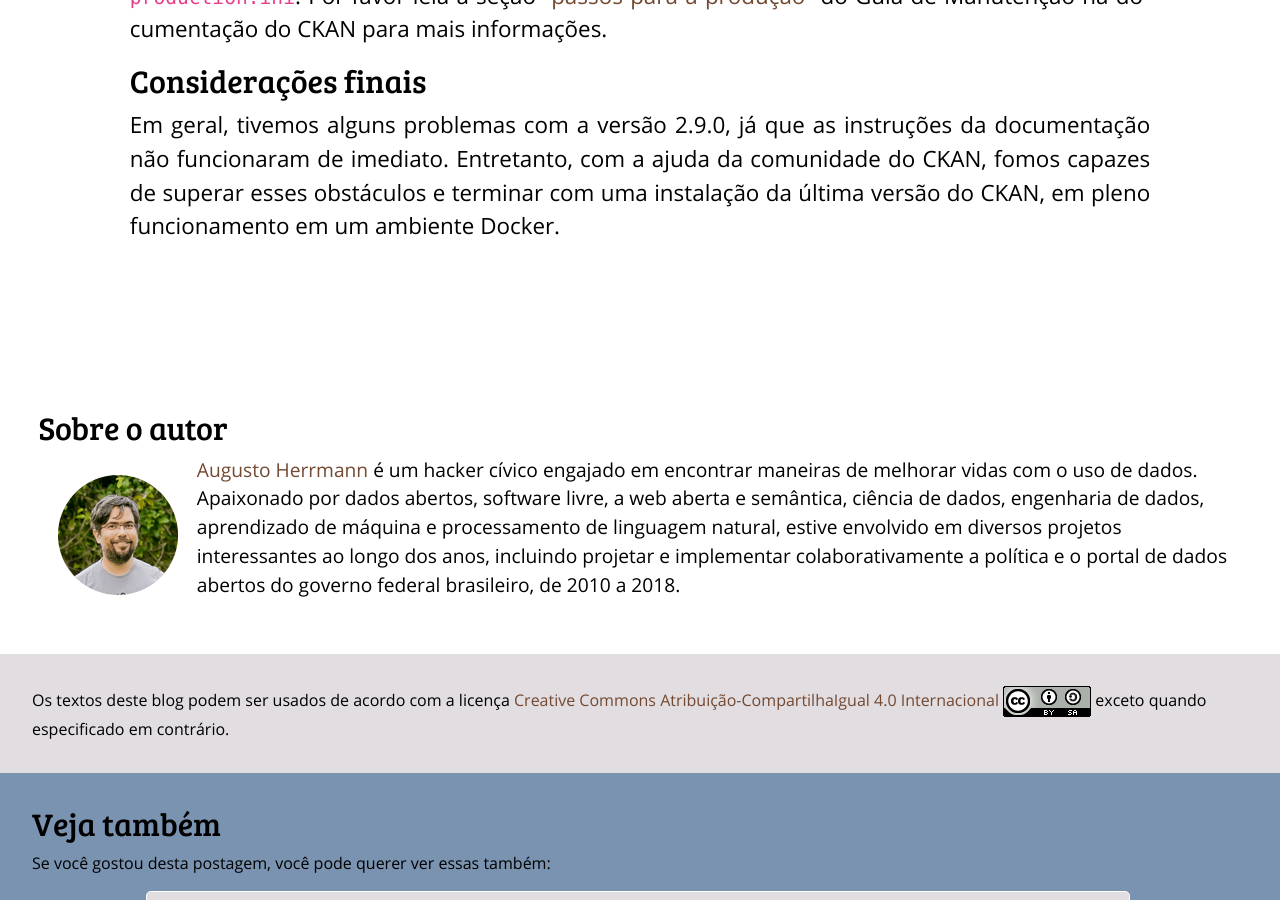
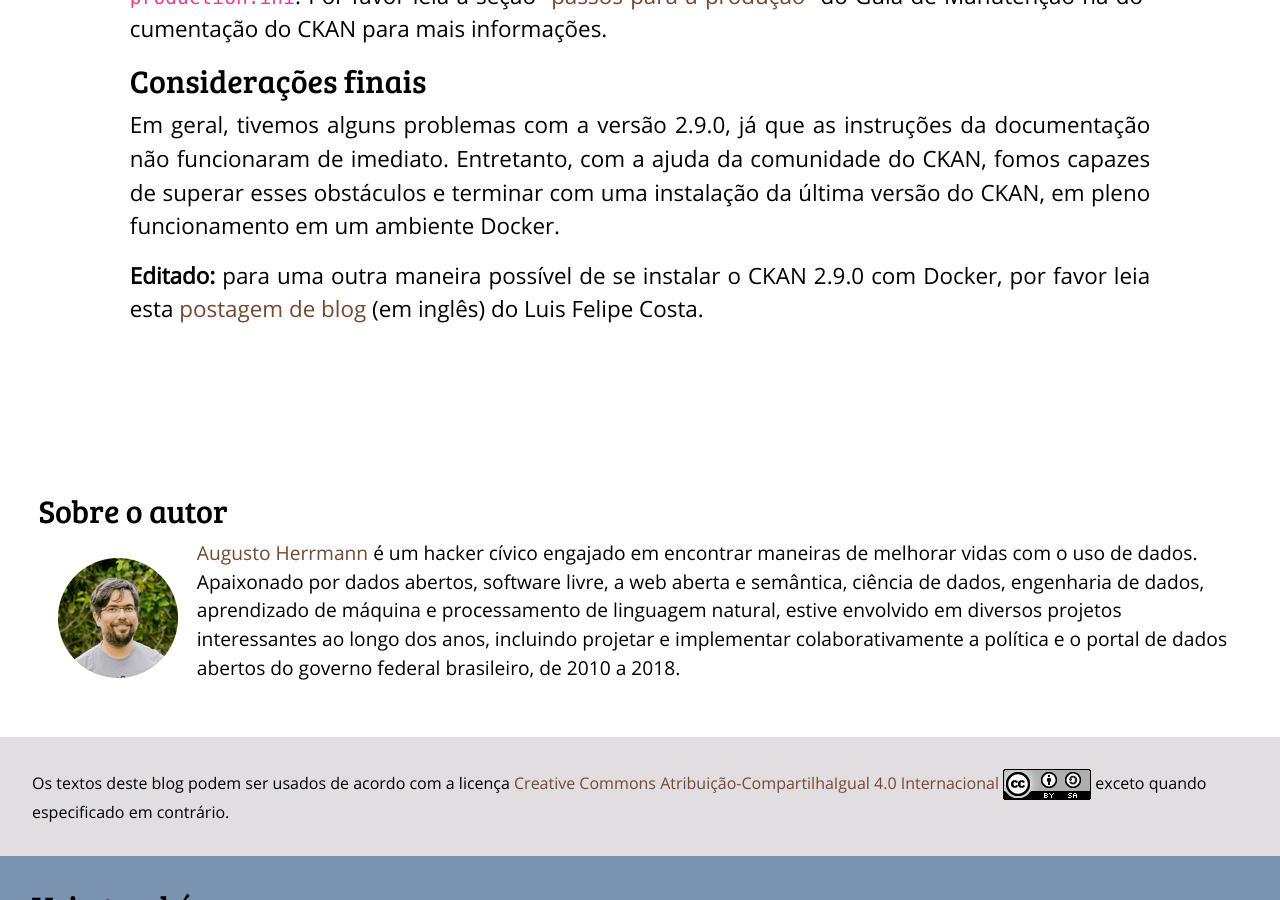
Before and after one commit to augusto-herrmann/augusto-herrmann.github.io, a Jekyll site: the page built from _posts/2020-09-30-como-instalar-e-configurar-ckan-2-9-0-usando-docker.md, in a window 1280 px wide and 900 px high, scrolled down 16742 px. Built offline with Jekyll 4.4.1, drawn with Linux system fonts in a browser that asks for light colours; nearby versions of some CDN libraries.

Commit message:
add link to Luis Felipe's blog post

```diff
--- a/_posts/2020-09-30-como-instalar-e-configurar-ckan-2-9-0-usando-docker.md
+++ b/_posts/2020-09-30-como-instalar-e-configurar-ckan-2-9-0-usando-docker.md
@@ -526,3 +526,8 @@ da documentação não funcionaram de imediato. Entretanto, com a ajuda da
 comunidade do CKAN, fomos capazes de superar esses obstáculos e terminar com
 uma instalação da última versão do CKAN, em pleno funcionamento em um ambiente
 Docker.
+
+**Editado:** para uma outra maneira possível de se instalar o CKAN 2.9.0 com
+Docker, por favor leia esta
+[postagem de blog](https://blog.thenets.org/install-ckan-using-docker/) (em
+inglês) do Luis Felipe Costa.
```
Also changed, not shown: _posts/2020-09-30-how-to-install-and-configure-ckan-2-9-0-using-docker.md (+4 -0 lines).
